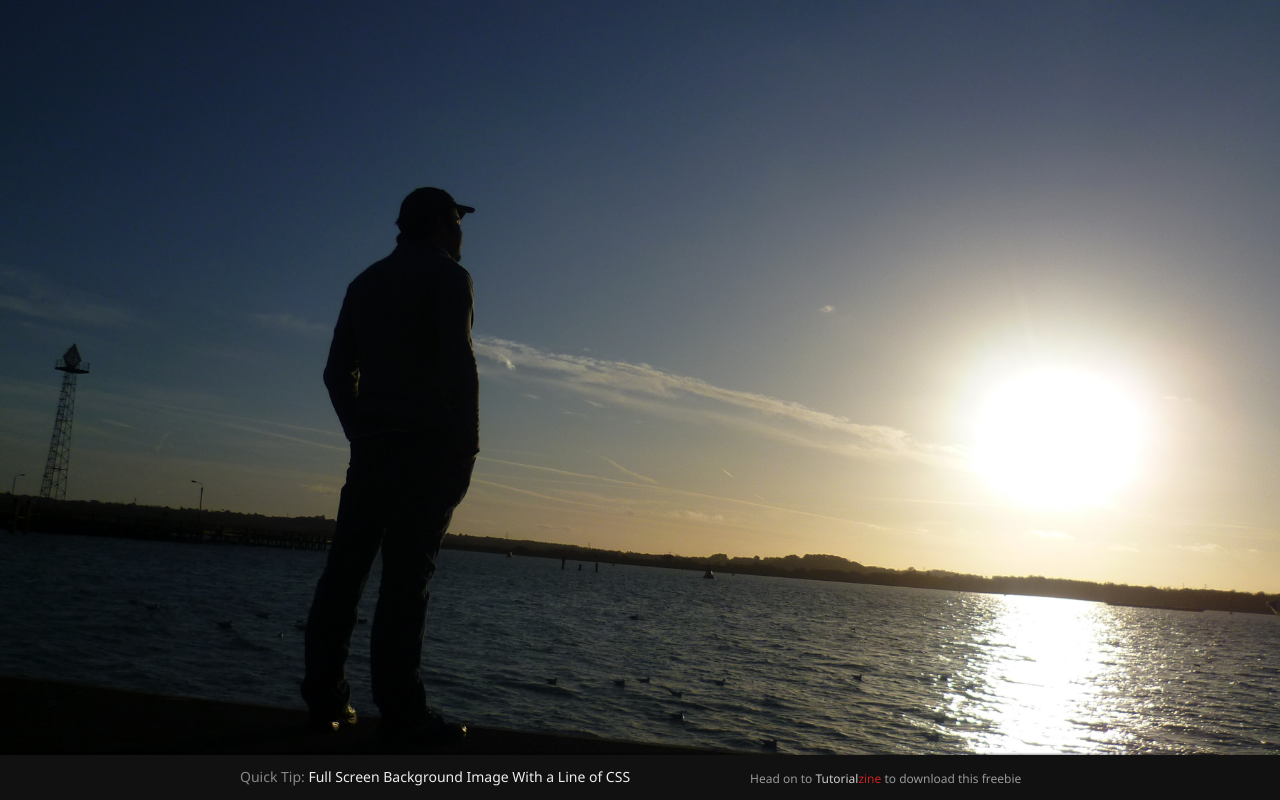
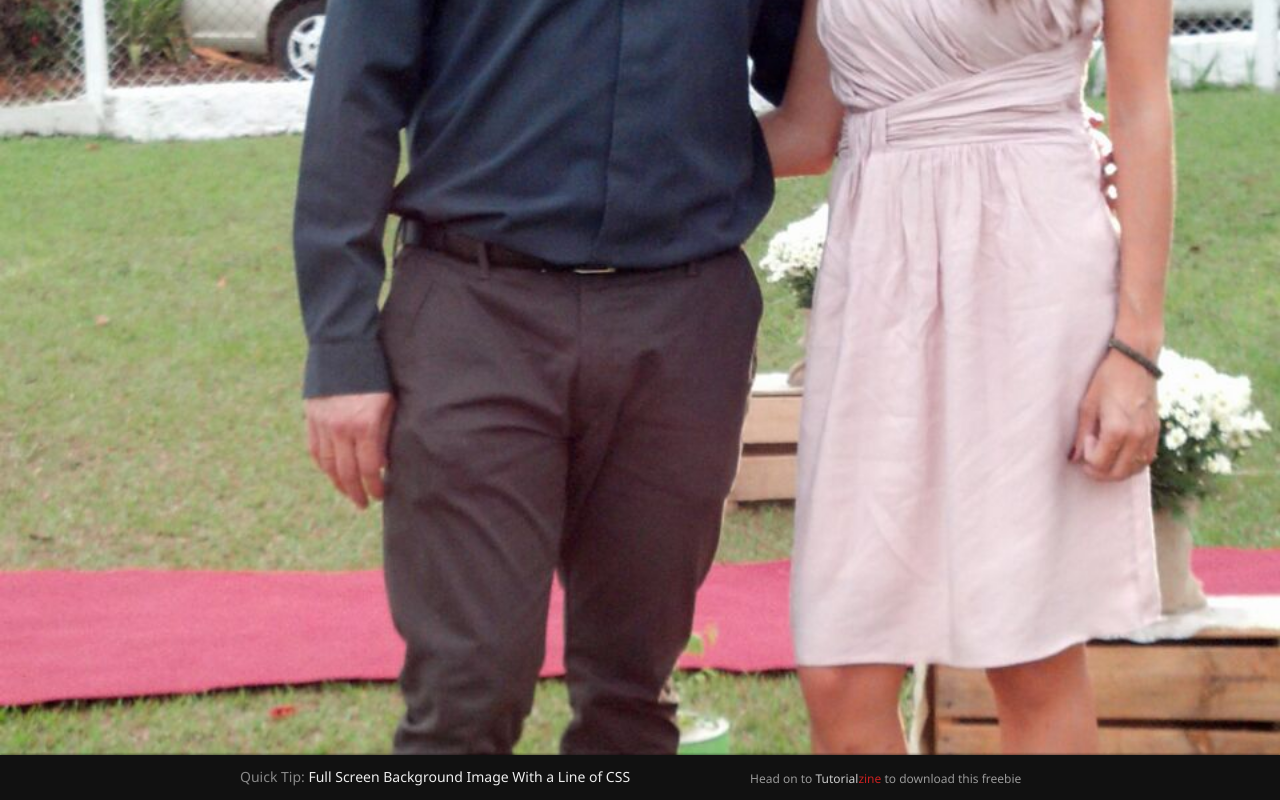
Before and after one commit to carvalhopereiraimoveis/carvalhopereiraimoveis.github.io, a PHP site: page / in a window 1280 px wide. Run offline with PHP 8.4, Linux system fonts and the light colour scheme.

Commit message:
Update styles.css

```diff
--- a/styles.css
+++ b/styles.css
@@ -16,7 +16,7 @@
 
 html{
 	/* This image will be displayed fullscreen */
-	background:url('img/egito_dublin 332.JPG') no-repeat center center;
+	background:url('img/WhatsApp Image 2016-10-16 at 2.46.05 PM.jpeg') no-repeat center center;
 
 	/* Ensure the html element always takes up the full height of the browser window */
 	min-height:100%;
```
